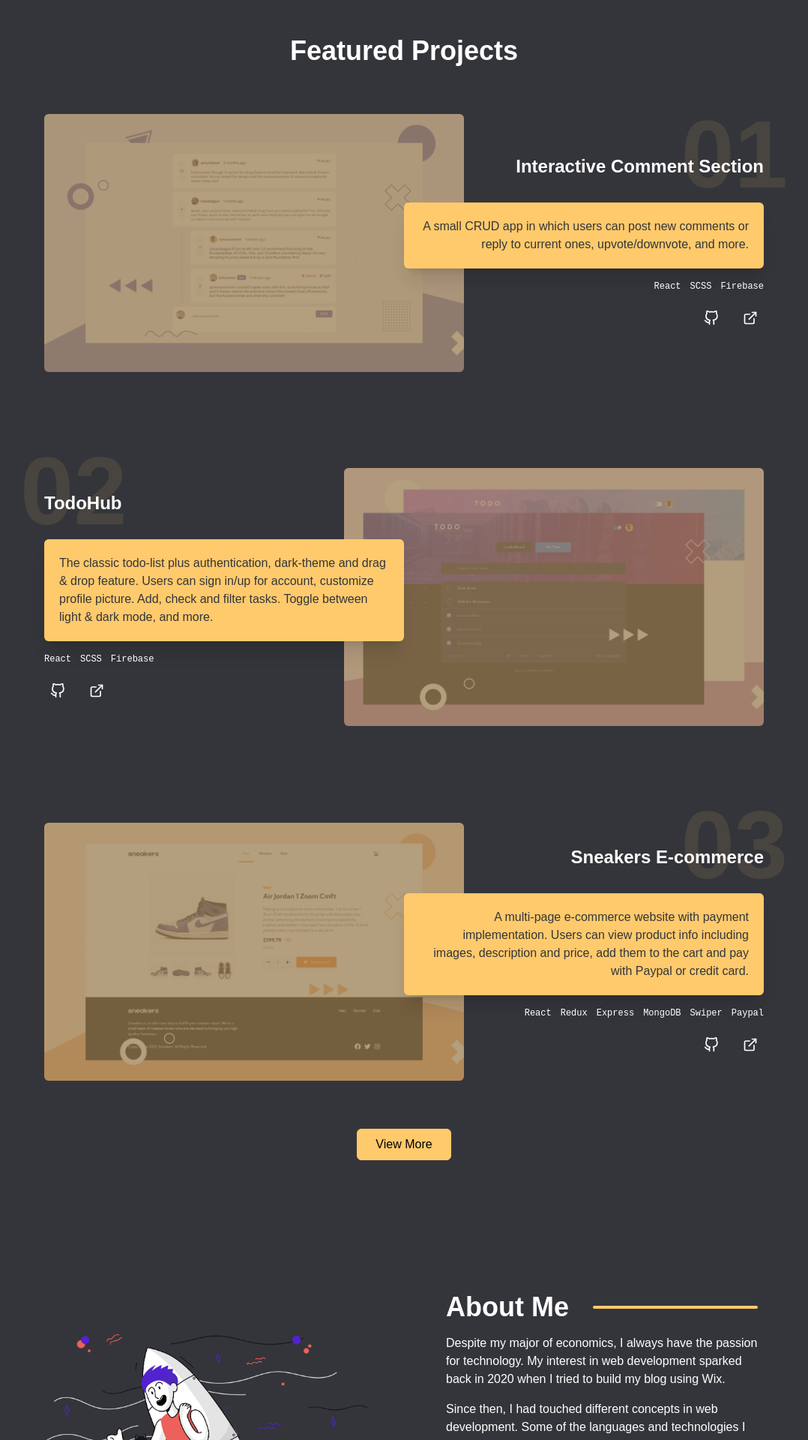
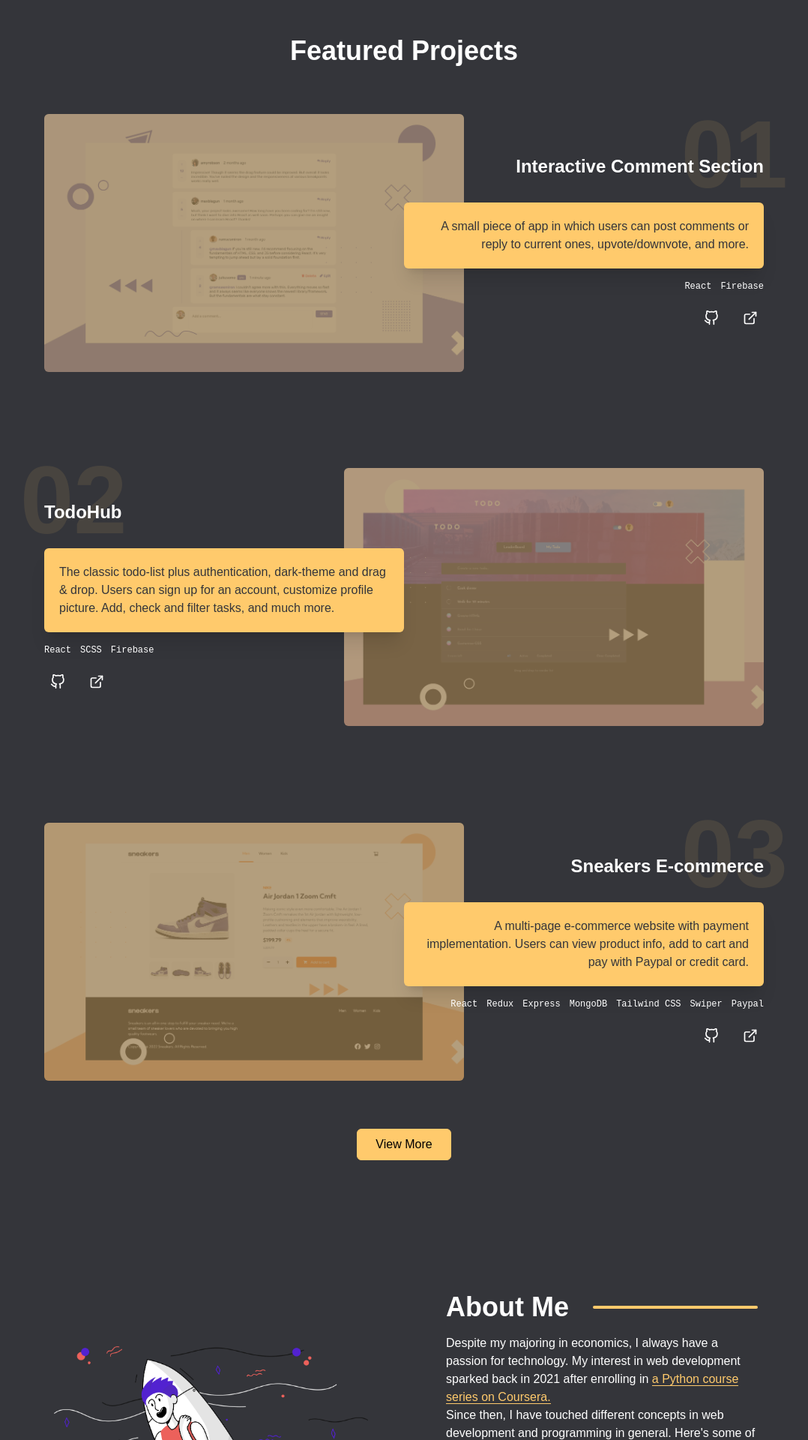
Before and after one commit to xuanhung1509/portfolio-website, a React (Create React App) app: page / in a window 1280 px wide. Shown: the part 880-2800 px from the top of the page at 75% size, without its empty margins (101-1179 px from the left). Built offline with nearby package versions, Linux system fonts and the light colour scheme; no server answers; the HTML template or start-up script is replaced by a standard one.

Commit message:
Update text in Hero & About and project description

```diff
--- a/src/components/About.js
+++ b/src/components/About.js
@@ -33,15 +33,26 @@ function About() {
             <h2 className='flex flex-col md:flex-row items-center gap-8 text-3xl sm:text-4xl font-bold after:block after:h-1 after:flex-1 after:bg-portfolio-primary after:rounded-md'>
               About Me
             </h2>
-            <p className='max-w-md mx-auto'>
-              Despite my major of economics, I always have the passion for
-              technology. My interest in web development sparked back in 2020
-              when I tried to build my blog using Wix.
-            </p>
-            <p>
-              Since then, I had touched different concepts in web development.
-              Some of the languages and technologies I specialize in are:
-            </p>
+            <div className='max-w-md mx-auto'>
+              <p>
+                Despite my majoring in economics, I always have a passion for
+                technology. My interest in web development sparked back in 2021
+                after enrolling in{' '}
+                <a
+                  href='https://coursera.org/share/a112855459cad20cdf5574eb78164961'
+                  target='_blank'
+                  rel='noreferrer'
+                  className='text-portfolio-primary border-b border-portfolio-primary'
+                >
+                  a Python course series on Coursera.
+                </a>{' '}
+              </p>
+              <p>
+                Since then, I have touched different concepts in web development
+                and programming in general. Here's some of the languages and
+                technologies I specialized in:
+              </p>
+            </div>
             <div className='grid grid-cols-9 items-center gap-2 mt-1 mb-3'>
               <span className='col-start-4 md:col-start-1'>
                 <img src={react} alt='' />
@@ -72,7 +83,10 @@ function About() {
               </span>
             </div>
 
-            <p>And I'm always willing to learn new technologies.</p>
+            <p className='max-w-md mx-auto'>
+              And I'm always excited to learn new technologies as I move
+              forward.
+            </p>
           </div>
         </div>
       </div>
--- a/src/components/Hero.js
+++ b/src/components/Hero.js
@@ -39,10 +39,8 @@ function Hero({ setHeroInView }) {
               Web Developer
             </h3>
             <p className='max-w-xl text-lg text-white/50 my-2 md:my-4'>
-              I'm passonate about building high-quality beautiful interactive
-              website.
-              {/* I code small things with great care, and I love what I
-              do. */}
+              I'm passionate about build exceptional websites that solve the
+              problems of those around me.
             </p>
             <div className='flex flex-wrap justify-center md:justify-start items-center gap-4'>
               <a
--- a/src/data.js
+++ b/src/data.js
@@ -30,12 +30,12 @@ export const projects = [
     id: 1,
     title: 'Interactive Comment Section',
     description:
-      'A small CRUD app in which users can post new comments or reply to current ones, upvote/downvote, and more.',
+      'A small piece of app in which users can post comments or reply to current ones, upvote/downvote, and more.',
     images: {
       desktop: commentDesktop,
       tablet: commentTablet,
     },
-    tags: ['React', 'SCSS', 'Firebase'],
+    tags: ['React', 'Firebase'],
     liveSite: 'https://comment.xuanhung.me/',
     sourceCode: 'https://github.com/xuanhung1509/interactive-comment-section',
   },
@@ -43,7 +43,7 @@ export const projects = [
     id: 2,
     title: 'TodoHub',
     description:
-      'The classic todo-list plus authentication, dark-theme and drag & drop feature. Users can sign in/up for account, customize profile picture. Add, check and filter tasks. Toggle between light & dark mode, and more.',
+      'The classic todo-list plus authentication, dark-theme and drag & drop. Users can sign up for an account, customize profile picture. Add, check and filter tasks, and much more.',
     images: {
       desktop: todoDesktop,
       tablet: todoTablet,
@@ -56,12 +56,20 @@ export const projects = [
     id: 3,
     title: 'Sneakers E-commerce',
     description:
-      'A multi-page e-commerce website with payment implementation. Users can view product info including images, description and price, add them to the cart and pay with Paypal or credit card.',
+      'A multi-page e-commerce website with payment implementation. Users can view product info, add to cart and pay with Paypal or credit card.',
     images: {
       desktop: sneakersDesktop,
       tablet: sneakersTablet,
     },
-    tags: ['React', 'Redux', 'Express', 'MongoDB', 'Swiper', 'Paypal'],
+    tags: [
+      'React',
+      'Redux',
+      'Express',
+      'MongoDB',
+      'Tailwind CSS',
+      'Swiper',
+      'Paypal',
+    ],
     liveSite: 'https://sneakers.xuanhung.me/',
     sourceCode: 'https://github.com/xuanhung1509/sneakers-ecommerce',
   },
```
